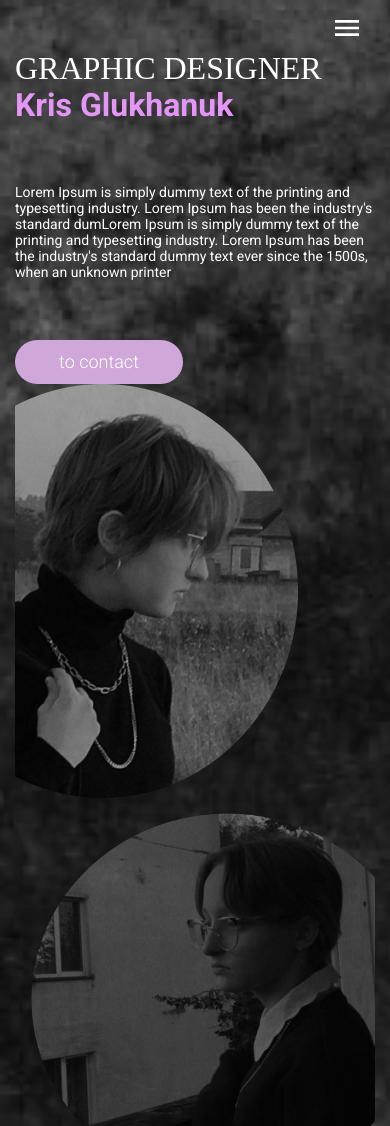
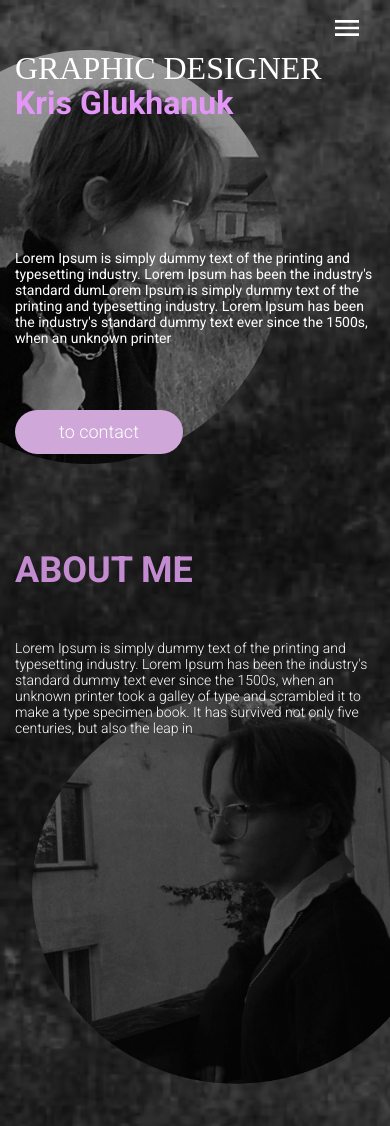
Before and after one commit to MichaelShpeh/mini-project, a plain HTML site: page index.html in a window 390 px wide. Shown: the top 1126 px of the page. Drawn offline with nearby package versions, Linux system fonts and the light colour scheme.

Commit message:
ready-mobile

```diff
--- a/index.html
+++ b/index.html
@@ -67,17 +67,11 @@
                     standard dummy text ever since the 1500s, when an unknown printer
                 </p>
                 <button class="main__button">to contact</button>
-                <picture>
+                <picture class="picture-first">
                     <source srcset="./images/girl-1x-d.png, /images/girl-2x-d.png." media="(min-width: 1200px)">
                     <source srcset="./images/girl-1x-m.png, ./images/girl-2x-m.png" media="(min-width: 480px)">
 
                     <img class="images__img" src="./images/girl-1x-m.png" alt="girl-2">
-                </picture>
-                <picture>
-                    <source srcset="./images/girl-2-1x-d.png, /images/girl-2-2x-d.png." media="(min-width: 1200px)">
-                    <source srcset="./images/girl-2-1x-m.png, ./images/girl-2-2x-m.png" media="(min-width: 480px)">
-
-                    <img class="images__img-two" src="./images/girl-2-1x-m.png" alt="girl">
                 </picture>
             </nav>
             <nav class="nav-about">
@@ -90,6 +84,12 @@
                     a type specimen
                     book. It has survived not only five centuries, but also the leap in
                 </p>
+                <picture class="picture-second">
+                    <source srcset="./images/girl-2-1x-d.png, /images/girl-2-2x-d.png." media="(min-width: 1200px)">
+                    <source srcset="./images/girl-2-1x-m.png, ./images/girl-2-2x-m.png" media="(min-width: 480px)">
+
+                    <img class="images__img-two" src="./images/girl-2-1x-m.png" alt="girl">
+                </picture>
             </nav>
             <nav class="nav-prices">
                 <h2 class="nav-prices-title">Prices</h2>
@@ -142,9 +142,12 @@
             </nav>
             <nav class="nav-contacts">
                 <h2 class="nav-contacts-title">CONTACTS</h2>
+                <ul class="list-both">
+                    <li class="list-both__item">
                         <ul class="nav-contacts-list">
                             <li class="nav-contacts-list__item">
-                        <a class="nav-contacts__link" href="https://www.instagram.com/" target="_blank">_kglukg_</a>
+                                <a class="nav-contacts__link" href="https://www.instagram.com/"
+                                    target="_blank">_kglukg_</a>
                             </li>
                             <li class="nav-contacts-list__item">
                                 <a class="nav-contacts__link" href="tel:+38098748209">+380987468209</a>
@@ -154,11 +157,17 @@
                             </li>
                         </ul>
                         <button class="nav-contacts__button">Contact me</button>
+                    </li>
+                    <li class="list-both__item">
                         <picture>
                             <source srcset="./images/map-1x-d.jpg, /images/map-2x-d.jpg" media="(min-width: 1200px)">
                             <source srcset="./images/map-1x-m.jpg, ./images/map-2x-m.jpg" media="(min-width: 480px)">
                             <img src="./images/map-1x-m.png" alt="map-1x-m">
                         </picture>
+                    </li>
+                </ul>
+
+
             </nav>
         </div>
 
--- a/sass/base/_common.scss
+++ b/sass/base/_common.scss
@@ -1,8 +1,4 @@
 body {
     font-family: "Roboto";
     box-sizing: border-box;
-
-    @media screen and (min-width:1200px) {
-        min-width: 1200px;
-    }
 }
--- a/sass/layout/_footer.scss
+++ b/sass/layout/_footer.scss
@@ -5,12 +5,12 @@
 
     .foot {
         display: flex;
+        align-items: center;
     }
 
     .footer-title {
         height: 40px;
         margin-left: 20px;
-        margin-top: 50px;
         font-family: getFont('Reem-Kufi');
         font-weight: 400;
         font-size: 32;
@@ -23,6 +23,12 @@
         display: flex;
         flex-direction: column;
         margin-left: 40px;
+
+        @media screen and (min-width:1200px) {
+            width: 800px;
+            flex-direction: row;
+            justify-content: space-between;
+        }
 
         .footer-list__item {
             margin-bottom: 10px;
--- a/sass/layout/_main.scss
+++ b/sass/layout/_main.scss
@@ -33,7 +33,8 @@
 
     .main-nav {
         display: block;
-        padding-bottom: 150px;
+        padding-bottom: 500px;
+        position: relative;
 
         .main-title {
             font-family: "Reem-Kufi";
@@ -41,6 +42,12 @@
             font-size: 32px;
             color: #fff;
             margin: 0;
+            position: absolute;
+            top: 0px;
+            left: 0px;
+            z-index: 2;
+
+            @media screen and (min-width:1200px) {}
         }
 
         .main-title-two {
@@ -49,7 +56,10 @@
             font-size: 32px;
             color: #e396f6;
             margin: 0;
-
+            position: absolute;
+            top: 35px;
+            left: 0px;
+            z-index: 2;
         }
 
         .main__text {
@@ -59,6 +69,10 @@
             color: #fff;
             margin: 0;
             margin-top: 60px;
+            position: absolute;
+            z-index: 2;
+            top: 140px;
+            left: 0px;
         }
 
         .main__button {
@@ -74,34 +88,27 @@
             color: #fff;
             margin: 0;
             margin-top: 60px;
+            position: absolute;
+            top: 300px;
+            left: 0px;
+            z-index: 2;
         }
 
         .main__button:hover {
             cursor: pointer;
         }
 
-        // .images__img {
-        //     position: absolute;
-
-        // }
-
-        // .images__img:nth-of-type(1) {
-        //     top: 120px;
-        //     left: 0px;
-        // }
-
-        // .images__img-two {
-        //     width: 357px;
-        //     height: 355px;
-        //     position: absolute;
-        //     top: 850px;
-        //     right: 0px;
-        // }
+        .picture-first {
+            position: absolute;
+            top: 0px;
+            left: -15px;
+        }
     }
 
     .nav-about {
         padding-top: 30px;
-        padding-bottom: 340px;
+        padding-bottom: 650px;
+        position: relative;
 
         .nav-about-title {
             font-family: getFont('Roboto');
@@ -109,6 +116,10 @@
             font-size: 36px;
             color: #c38cd1;
             margin: 0;
+            position: absolute;
+            top: 0px;
+            left: 0px;
+            z-index: 2;
         }
 
         .nav-about__text {
@@ -116,8 +127,16 @@
             font-weight: 300;
             font-size: 14px;
             color: #fff;
-            margin: 0;
-            margin-top: 40px;
+            position: absolute;
+            top: 90px;
+            left: 0px;
+            z-index: 2;
+        }
+
+        .picture-second {
+            position: absolute;
+            top: 130px;
+            right: -15px;
         }
     }
 
@@ -270,6 +289,35 @@
             margin-bottom: 10px;
         }
 
+        .list-both {
+            display: flex;
+            flex-direction: column;
+            align-items: center;
+            justify-content: center;
+
+            @media screen and (min-width:1200px) {
+                flex-direction: row;
+                flex-grow: 1;
+            }
+        }
+
+        .list-both__item::nth-of-type(1) {
+            order: 1;
+
+            @media screen and (min-width:1200px) {
+                order: 2;
+            }
+        }
+
+        .list-both__item::nth-of-type(2) {
+            order: 2;
+
+            @media screen and (min-width:1200px) {
+                order: 1;
+            }
+        }
+
+
         .nav-contacts-list {
             width: 206px;
             height: 251px;
@@ -316,11 +364,13 @@
             display: block;
             border: none;
             border-radius: 44px;
+            margin: 0 auto;
             background: #c9b6de;
             font-family: getFont('Roboto');
             font-weight: 400;
             font-size: 14px;
             color: #fff;
+            margin-bottom: 50px;
         }
     }
 }
```
Also changed, not shown: css/main.css, css/main.min.css, 2 other files. Lines whose indentation alone changed are shown as unchanged.
